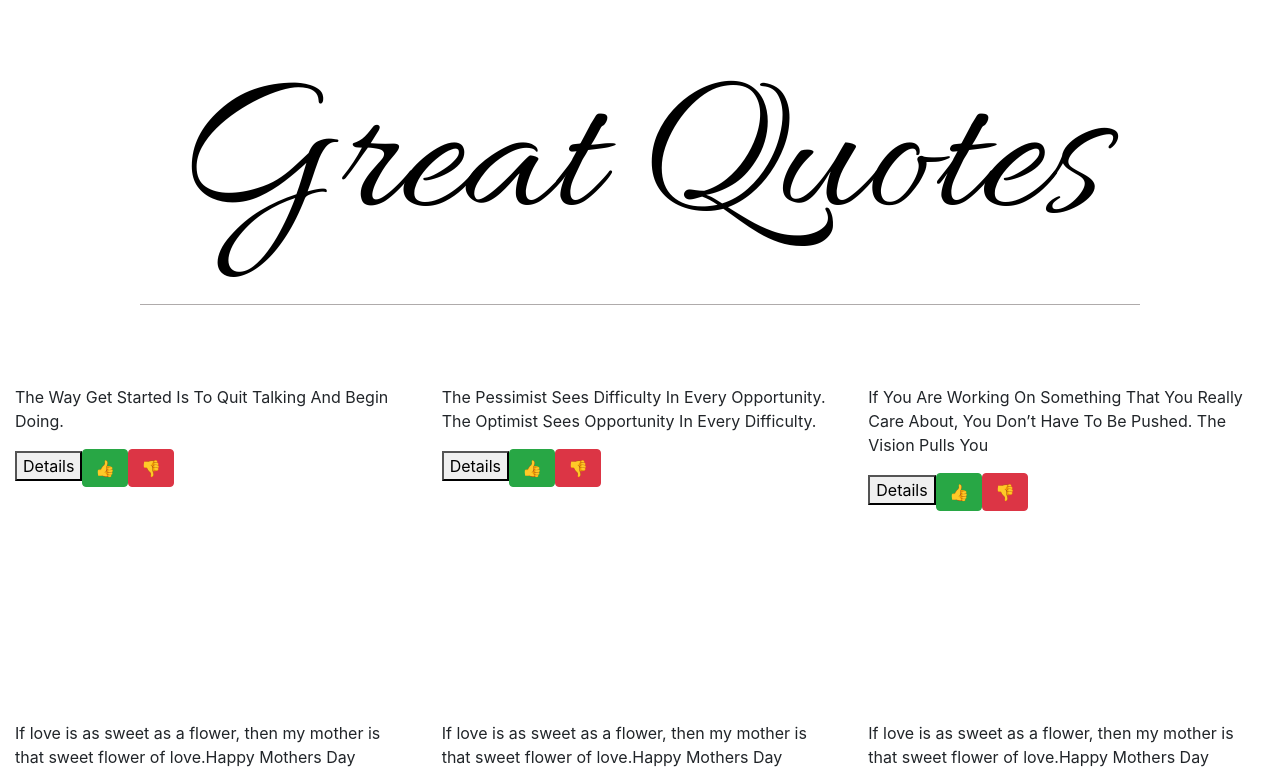
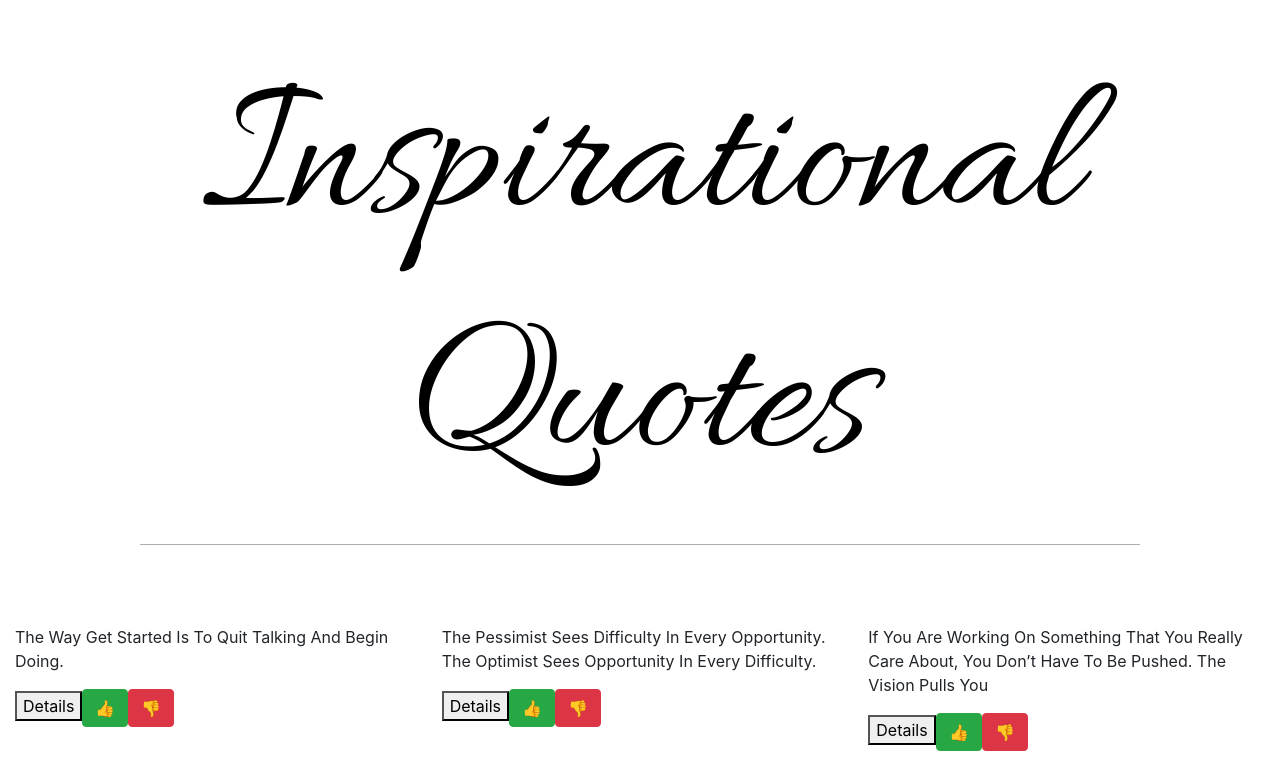
Before and after one commit to shizukane/quotes-app, an Angular app: page / in a window 1280 px wide. Shown: the top 783 px of the page. Built offline with nearby package versions, Linux system fonts and the light colour scheme.

Commit message:
added text

```diff
--- a/src/app/quotes/quotes.component.html
+++ b/src/app/quotes/quotes.component.html
@@ -1,7 +1,7 @@
 <div class="container-fluid">
     <div class="row">
       <div class="col-md-12">
-        <h2>Great Quotes</h2>
+        <h2>Inspirational Quotes</h2>
         <hr>
       </div>
     <div class="col-md-4 content" *ngFor='let quotes of quotes; let i = index'>
```
